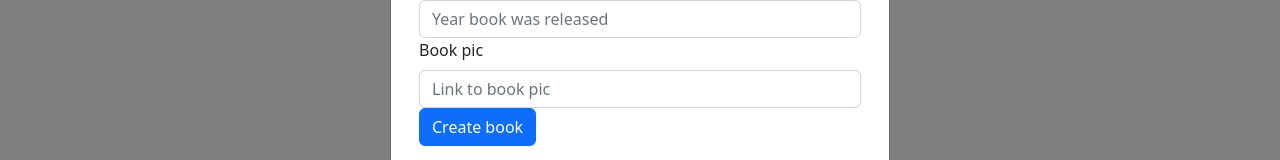
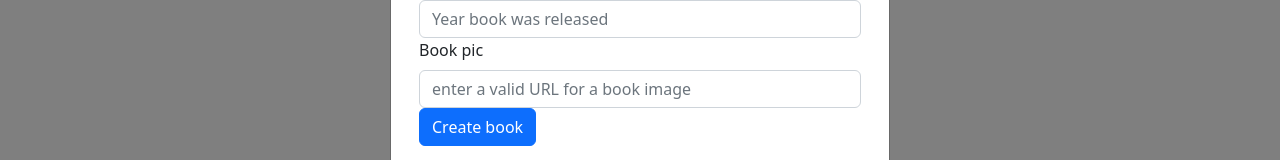
Before and after one commit to mcsadri/can-of-books-frontend, a React (Create React App) app: page / in a window 1280 px wide. Both pictures are taken after a click on the button "Add a book!". Shown: the part 382-542 px from the top of the page. Built offline with nearby package versions, Linux system fonts and the light colour scheme; no server answers.

Commit message:
added error handling for scenario where user leaves the image URL field blank on Add A Book form

```diff
--- a/src/AddBook.js
+++ b/src/AddBook.js
@@ -7,13 +7,14 @@ class AddBook extends React.Component {
 
   onSubmit = (event) => {
     event.preventDefault();
+    const defaultImage = 'https://images.unsplash.com/photo-1502078534399-8190479363f5?ixlib=rb-4.0.3&ixid=MnwxMjA3fDB8MHxwaG90by1wYWdlfHx8fGVufDB8fHx8&auto=format&fit=crop&w=1173&q=80';
     const newBook = {
       title: event.target.formTitle.value,
       description: event.target.formDesc.value,
       status: event.target.formStatus.value,
       favorite: event.target.formFav.checked,
       yearReleased: event.target.formYearReleased.value,
-      image: event.target.formImage.value
+      image: event.target.formImage.value.length > 0 ? event.target.formImage.value : defaultImage
     }
     console.log(`Here's your new book!: `, newBook);
     this.props.handleCreateBook(newBook);
@@ -28,6 +29,7 @@ class AddBook extends React.Component {
           <Form.Group controlId='formTitle'>
             <Form.Label>Book Title</Form.Label>
             <Form.Control
+              required
               type='text'
               placeholder='Book title here'
             />
@@ -68,7 +70,7 @@ class AddBook extends React.Component {
             <Form.Label>Book pic</Form.Label>
             <Form.Control
               type='text'
-              placeholder='Link to book pic'
+              placeholder='enter a valid URL for a book image'
             />
           </Form.Group>
           <Button type="submit">Create book</Button>
--- a/src/BestBooks.js
+++ b/src/BestBooks.js
@@ -43,7 +43,8 @@ class BestBooks extends React.Component {
       const response = await axios(config);
       this.setState({ books: [...this.state.books, response.data] });
       this.setState({ errorMessage: '' });
-      console.log('Flag in handleCreateBook try.')
+      console.log('Flag in handleCreateBook try.');
+      this.setState({ showModal: false });
     }
     catch (error) {
       console.error('There\'s an error in BestBook.js newBook(): ', error)
--- a/src/Bookshelf.js
+++ b/src/Bookshelf.js
@@ -9,7 +9,7 @@ class Bookshelf extends React.Component {
         {this.props.books.map(book => (
           <Carousel.Item key={book._id}>
             <img
-              className="d-block w-100"
+              className="d-block w-75"
               src={book.image}
               alt={book.title}
             />
```
